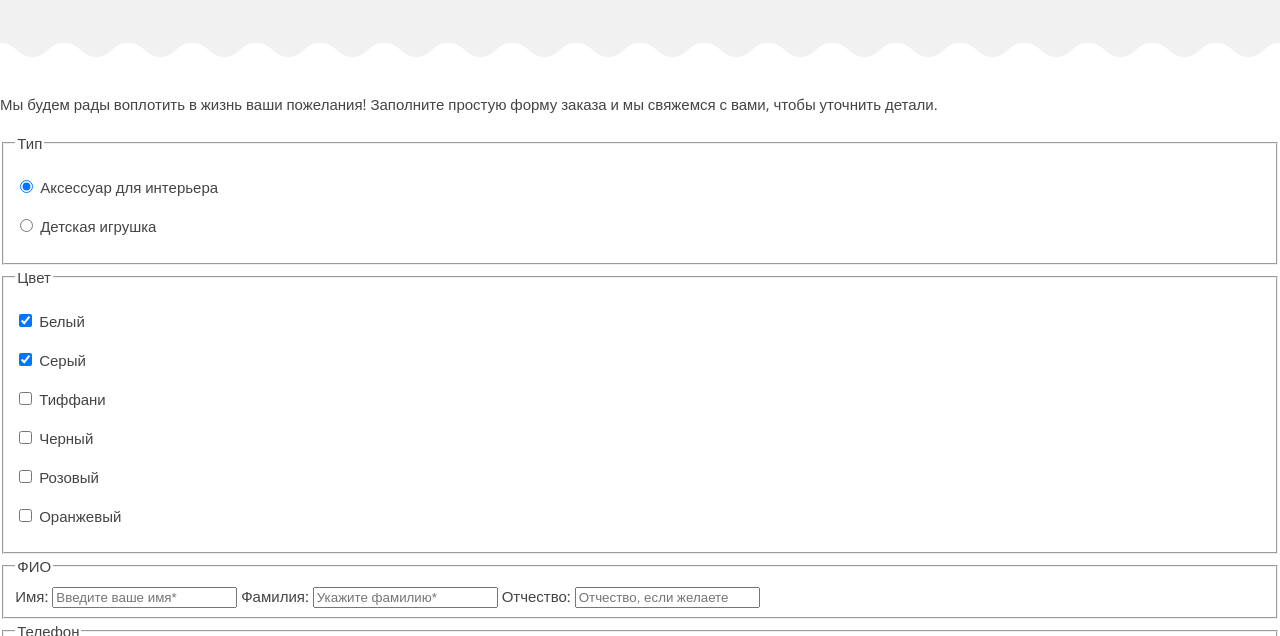
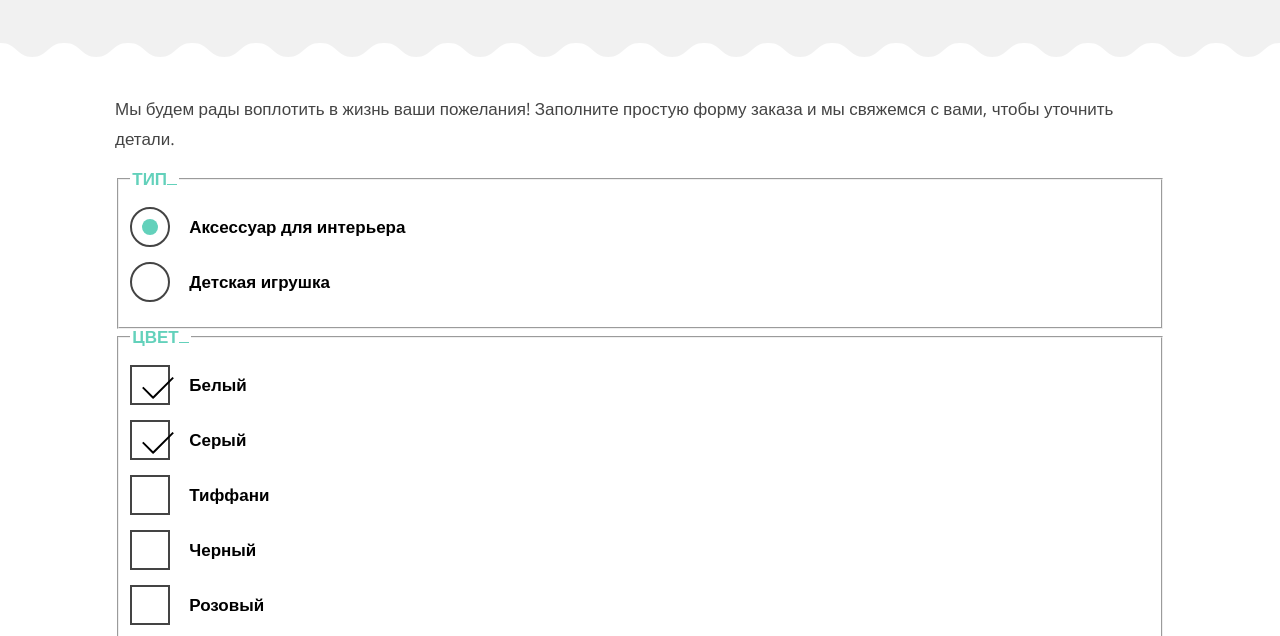
Before and after one commit to doctorrsm/mymishka, a website: page source/form.html in a window 1280 px wide. Shown: the part 284-920 px from the top of the page. Drawn offline with nearby package versions, Linux system fonts and the light colour scheme; files that its build step writes are made by us from their sources.

Commit message:
Сохраняет изменения

```diff
--- a/source/form.html
+++ b/source/form.html
@@ -5,68 +5,83 @@
 {{ super() }}
 <form class="form" action="https://jkorpela.fi/cgi-bin/echo.cgi" method="post">
   <h2 class="visually-hidden">Закажите вязанную продукци, заполнив форму ниже.</h2>
+  <div class="container">
     <p class="form__caption">Мы будем рады воплотить в жизнь ваши пожелания! Заполните простую форму заказа и мы свяжемся с вами, чтобы уточнить детали.</p>
     <fieldset>
       <legend>Тип</legend>
-    <p>
-      <input type="radio" id="product-accessory" name="product-type" value="accessory" checked>
-      <label for="product-accessory">Аксессуар для интерьера</label>
+      <p class="form__element form__radio-wrapper">
+        <input class="visually-hidden" type="radio" id="product-accessory" name="product-type" value="accessory" checked>
+        <label class="form__radio-label" for="product-accessory">Аксессуар для интерьера</label>
       </p>
-    <p>
-      <input type="radio" id="children-toy" name="product-type" value="children-toy">
-      <label for="children-toy">Детская игрушка</label>
+      <p class="form__element form__radio-wrapper">
+        <input class="visually-hidden" type="radio" id="children-toy" name="product-type" value="children-toy">
+        <label class="form__radio-label" for="children-toy">Детская игрушка</label>
       </p>
     </fieldset>
     <fieldset>
       <legend>Цвет</legend>
-    <p>
-      <input type="checkbox" id="white-color" name="product-color" value="white" checked>
-      <label for="white-color">Белый</label>
+      <p class="form__element form__checkbox-wrapper">
+        <input class="visually-hidden" type="checkbox" id="white-color" name="product-color" value="white" checked>
+        <label class="form__checkbox-label" for="white-color">Белый</label>
       </p>
-    <p>
-      <input type="checkbox" id="grey-color" name="product-color" value="grey" checked>
-      <label for="grey-color">Серый</label>
+      <p class="form__element form__checkbox-wrapper">
+        <input class="visually-hidden" type="checkbox" id="grey-color" name="product-color" value="grey" checked>
+        <label class="form__checkbox-label" for="grey-color">Серый</label>
       </p>
-    <p>
-      <input type="checkbox" id="tiffany -color" name="product-color" value="tiffany ">
-      <label for="tiffany -color">Тиффани</label>
+      <p  class="form__element form__checkbox-wrapper">
+        <input class="visually-hidden" type="checkbox" id="tiffany-color" name="product-color" value="tiffany ">
+        <label class="form__checkbox-label" for="tiffany-color">Тиффани</label>
       </p>
-    <p>
-      <input type="checkbox" id="black-color" name="product-color" value="black">
-      <label for="black-color">Черный</label>
+      <p  class="form__element form__checkbox-wrapper">
+        <input class="visually-hidden" type="checkbox" id="black-color" name="product-color" value="black">
+        <label class="form__checkbox-label" for="black-color">Черный</label>
       </p>
-    <p>
-      <input type="checkbox" id="pink-color" name="product-color" value="pink">
-      <label for="pink-color">Розовый</label>
+      <p  class="form__element form__checkbox-wrapper">
+        <input class="visually-hidden" type="checkbox" id="pink-color" name="product-color" value="pink">
+        <label class="form__checkbox-label" for="pink-color">Розовый</label>
       </p>
-    <p>
-      <input type="checkbox" id="orange-color" name="product-color" value="orange">
-      <label for="orange-color">Оранжевый</label>
+      <p  class="form__element form__checkbox-wrapper">
+        <input class="visually-hidden" type="checkbox" id="orange-color" name="product-color" value="orange">
+        <label class="form__checkbox-label" for="orange-color">Оранжевый</label>
       </p>
     </fieldset>
     <fieldset>
       <legend>ФИО</legend>
-    <label>
+      <label class="form__text-wrapper">
         Имя:
         <input type="text" name="customer-name" placeholder="Введите ваше имя*" required>
       </label>
-    <label>
+      <label class="form__text-wrapper">
         Фамилия:
         <input type="text" name="customer-surname" placeholder="Укажите фамилию*" required>
       </label>
-    <label>
+      <label class="form__text-wrapper">
         Отчество:
         <input type="text" name="customer-patronymic" placeholder="Отчество, если желаете">
       </label>
     </fieldset>
     <fieldset>
       <legend>Телефон</legend>
-    <input type="tel" id="customer-phone" name="customer-phone" placeholder="+7 ХХХ ХХХ ХХ ХХ*"  pattern="[0-9]{3}[0-9]{3}[0-9]{2}[0-9]{2}" required>
+      <input type="tel" id="customer-phone" name="customer-phone" placeholder="+7 ХХХ ХХХ ХХ ХХ*" pattern="[0-9]{3}[0-9]{3}[0-9]{2}[0-9]{2}" required>
+      <svg class="form__icon" width="86" height="35" viewBox="0 0 86 35">
+        <use xlink:href="img/svg/sprite.svg#phone"></use>
+      </svg>
     </fieldset>
     <fieldset>
       <legend>e-mail</legend>
+      <input type="email" id="customer-email" name="customer-email" placeholder="Ваш Email*">
+      <svg class="form__icon" width="86" height="35" viewBox="0 0 86 35">
+        <use xlink:href="img/svg/sprite.svg#mail"></use>
+      </svg>
     </fieldset>
+    <fieldset>
+      <legend>Доп</legend>
+      <textarea class="form__text-area" name="customer-commentary" id="customer-commentary"></textarea>
+    </fieldset>
+    <div class="form__footer-wrapper">
       <button type="submit">Отправить заказ</button>
-  <p>*Поля обязательны для заполнения</p>
+      <p class="form__text">*Поля обязательны для заполнения</p>
+    </div>
+  </div>
 </form>
 {% endblock %}
--- /dev/null
+++ b/source/sass/blocks/form.scss
@@ -0,0 +1,215 @@
+.form {
+  legend {
+    font-size: 17px;
+    line-height: 16px;
+    font-weight: 700;
+    color: var(--basic);
+    text-transform: uppercase;
+
+    &::after {
+      content: "";
+      height: 1px;
+      width: 10px;
+      background-color: var(--basic);
+      display: inline-flex;
+    }
+  }
+
+  label {
+    font-weight: 700;
+    font-size: 17px;
+    line-height: 18px;
+    color: var(--black);
+  }
+
+  input, textarea {
+    font-size: 17px;
+    line-height: 18px;
+    color: var(--dark);
+
+    @media (min-width: $screen-tablet) {
+      font-size: 19px;
+    }
+  }
+
+  input::placeholder {
+    font-size: 17px;
+    line-height: 18px;
+    color: var(--black);
+    opacity: 0.3;
+
+    @media (min-width: $screen-tablet) {
+      font-size: 19px;
+    }
+  }
+
+  input[type="text"],
+  input[type="tel"],
+  input[type="email"] {
+    border: none;
+    outline: none;
+    border-bottom: 2px solid var(--dark);
+
+    &:hover,
+    &:focus,
+    &:active {
+      border-color: var(--basic);
+    }
+  }
+}
+
+.form__caption {
+  font-size: 13px;
+  line-height: 24px;
+
+  @media (min-width: $screen-tablet) {
+    font-size: 17px;
+    line-height: 30px;
+  }
+}
+
+// radio
+.form__radio-wrapper:hover,
+.form__radio-wrapper:focus-within {
+  .form__radio-label::before {
+    border-color: var(--basic);
+  }
+}
+
+.form__radio-wrapper:active {
+  .form__radio-label::before {
+    border-color: rgba(0, 0, 0, 0.3);
+  }
+}
+
+.form__radio-wrapper {
+  input:checked~.form__radio-label::after {
+    display: inline-flex;
+  }
+}
+
+.form__radio-label {
+  display: grid;
+  grid-template-columns: auto 1fr;
+  column-gap: 19px;
+  align-items: center;
+  position: relative;
+  transition: all 0.2s;
+  cursor: pointer;
+
+  &::before {
+    content: "";
+    display: inline-flex;
+    width: 40px;
+    height: 40px;
+    border: 2px solid var(--dark);
+    border-radius: 50%;
+    transition: all 0.2s;
+  }
+
+  &::after {
+    position: absolute;
+    top: 12px;
+    left: 12px;
+    display: none;
+    content: "";
+    height: 16px;
+    width: 16px;
+    background-color: var(--basic);
+    border-radius: 50%;
+    transition: all 0.2s;
+  }
+}
+
+// checkbox
+
+.form__checkbox-wrapper:hover,
+.form__checkbox-wrapper:focus-within {
+  .form__checkbox-label::before {
+    border-color: var(--basic);
+  }
+}
+
+.form__checkbox-wrapper:active {
+  .form__checkbox-label::before {
+    border-color: rgba(0, 0, 0, 0.3);
+  }
+}
+
+.form__checkbox-wrapper {
+  input:checked~.form__checkbox-label::after {
+    display: inline-flex;
+  }
+}
+
+.form__checkbox-label {
+  display: grid;
+  grid-template-columns: auto 1fr;
+  column-gap: 19px;
+  align-items: center;
+  position: relative;
+  transition: all 0.2s;
+  cursor: pointer;
+
+  &::before {
+    content: "";
+    display: inline-flex;
+    width: 40px;
+    height: 40px;
+    border: 2px solid var(--dark);
+    transition: all 0.2s;
+  }
+
+  &::after {
+    position: absolute;
+    top: 12px;
+    left: 12px;
+    display: none;
+    content: "";
+    height: 22px;
+    width: 32px;
+    background-repeat: no-repeat;
+    background-position: center;
+    background-image: url("../img/svg/tick.svg");
+    transition: all 0.2s;
+  }
+}
+
+// input text
+
+.form__text-wrapper {
+  display: grid;
+}
+
+
+// textarea
+
+.form__text-area {
+  width: 100%;
+  min-height: 142px;
+  border: 2px solid var(--dark);
+  outline: none;
+
+  &:hover,
+  &:focus,
+  &:active {
+    border-color: var(--basic);
+  }
+}
+
+
+.form__footer-wrapper {
+
+}
+
+// form-text
+
+.form__text {
+  font-size: 14px;
+  line-height: 16px;
+
+  @media (min-width: $screen-tablet) {
+    font-size: 17px;
+    line-height: 30px;
+  }
+}
--- a/source/sass/style.scss
+++ b/source/sass/style.scss
@@ -25,5 +25,9 @@
 @import "blocks/catalog";
 @import "blocks/production";
 
+// form.html blocks
+
+@import "blocks/form";
+
 // common footer blocks
 @import "blocks/social";
```
Also changed, not shown: source/img/mockups/form-desktop.png (added), source/img/mockups/form-mobile.png (added), source/img/mockups/form-tablet.png (added), source/img/svg-sprite/mail.svg (added), source/img/svg-sprite/phone.svg (added), source/img/svg/tick.svg (added). Lines whose indentation alone changed are shown as unchanged.
